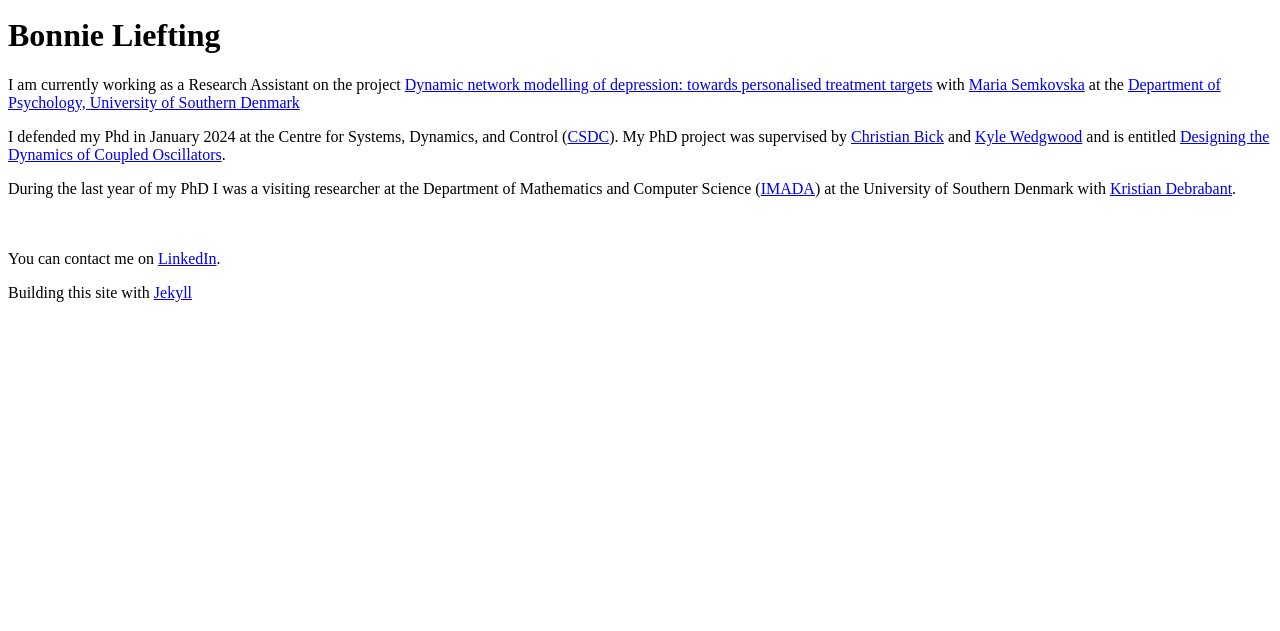
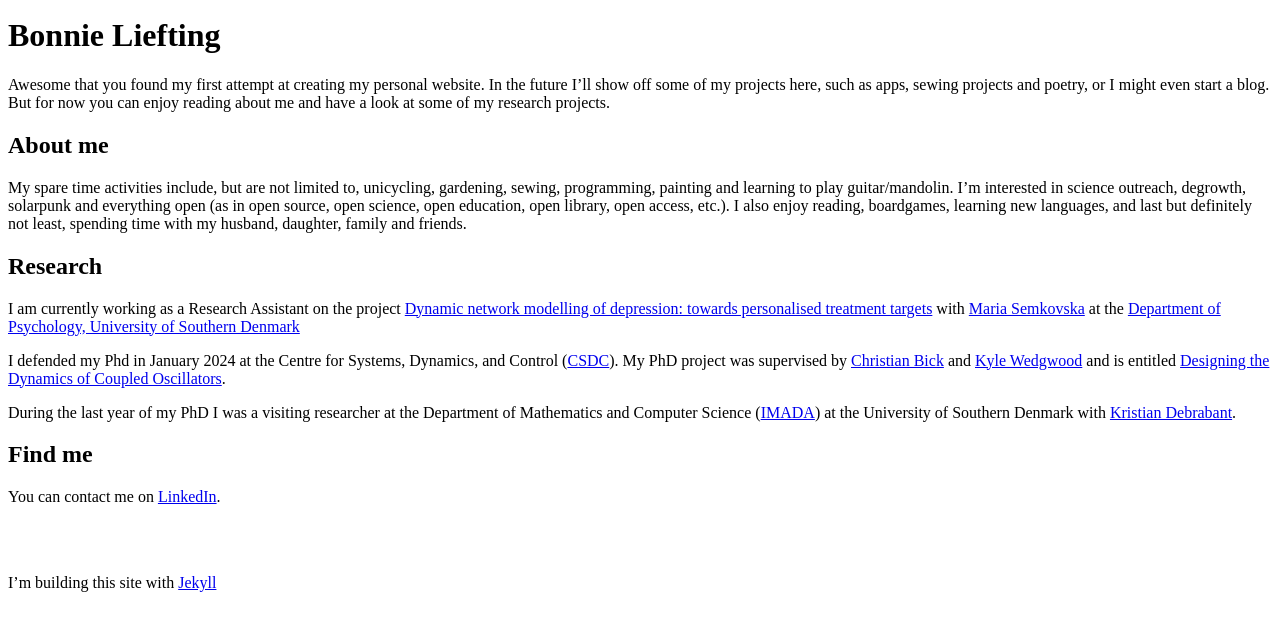
Before and after one commit to bonnie522/bonnie522, a Jekyll site: the page built from index.md, in a window 1280 px wide, cut to the strip 112-743 px from the top of the page. Built offline with Jekyll 4.4.1, drawn with Linux system fonts in a browser that asks for light colours.

Commit message:
Update index.md
Added about me

```diff
--- a/index.md
+++ b/index.md
@@ -3,14 +3,22 @@ layout: default
 title: About
 ---
 # Bonnie Liefting
+Awesome that you found my first attempt at creating my personal website. In the future I'll show off some of my projects here, such as apps, sewing projects and poetry, or I might even start a blog. But for now you can enjoy reading about me and have a look at some of my research projects.
 
+## About me
+My spare time activities include, but are not limited to, unicycling, gardening, sewing, programming, painting and learning to play guitar/mandolin. I'm interested in science outreach, degrowth, solarpunk and everything open (as in open source, open science, open education, open library, open access, etc.). I also enjoy reading, boardgames, learning new languages,  and last but definitely not least, spending time with my husband, daughter, family and friends.
+
+## Research
 I am currently working as a Research Assistant on the project [Dynamic network modelling of depression: towards personalised treatment targets](https://lundbeckfonden.com/en/dynamic-network-modelling-of-depression-towards-personalised-treatment-targets) with [Maria Semkovska](https://portal.findresearcher.sdu.dk/da/persons/maria-semkovska) at the [Department of Psychology, University of Southern Denmark](https://www.sdu.dk/en/om_sdu/institutter_centre/institut_psykologi)
 
 I defended my Phd in January 2024 at the Centre for Systems, Dynamics, and Control ([CSDC](https://mathematics.exeter.ac.uk/research/csdc/)). My PhD project was supervised by [Christian Bick](https://www.math.vu.nl/~bick/) and [Kyle Wedgwood](https://empslocal.ex.ac.uk/people/staff/kcaw201/index.html) and is entitled [Designing the Dynamics of Coupled Oscillators](https://liefting.github.io/2024/01/24/Designing-the-Dynamics-of-Coupled-Oscillators.html).
 
-During the last year of my PhD I was a visiting researcher at the Department of Mathematics and Computer Science ([IMADA](https://imada.sdu.dk/)) at the University of Southern Denmark with [Kristian Debrabant](https://imada.sdu.dk/u/debrabant/index_en.php).
+During the last year of my PhD I was a visiting researcher at the Department of Mathematics and Computer Science ([IMADA](https://imada.sdu.dk/)) at the University of Southern Denmark
+with [Kristian Debrabant](https://imada.sdu.dk/u/debrabant/index_en.php).
+
+## Find me
+You can contact me on [LinkedIn](https://www.linkedin.com/in/liefting/).
 
 <br/><br/>
-You can contact me on [LinkedIn](https://www.linkedin.com/in/liefting/).
 
-Building this site with [Jekyll](https://jekyllrb.com/)
+I'm building this site with [Jekyll](https://jekyllrb.com/)
```
